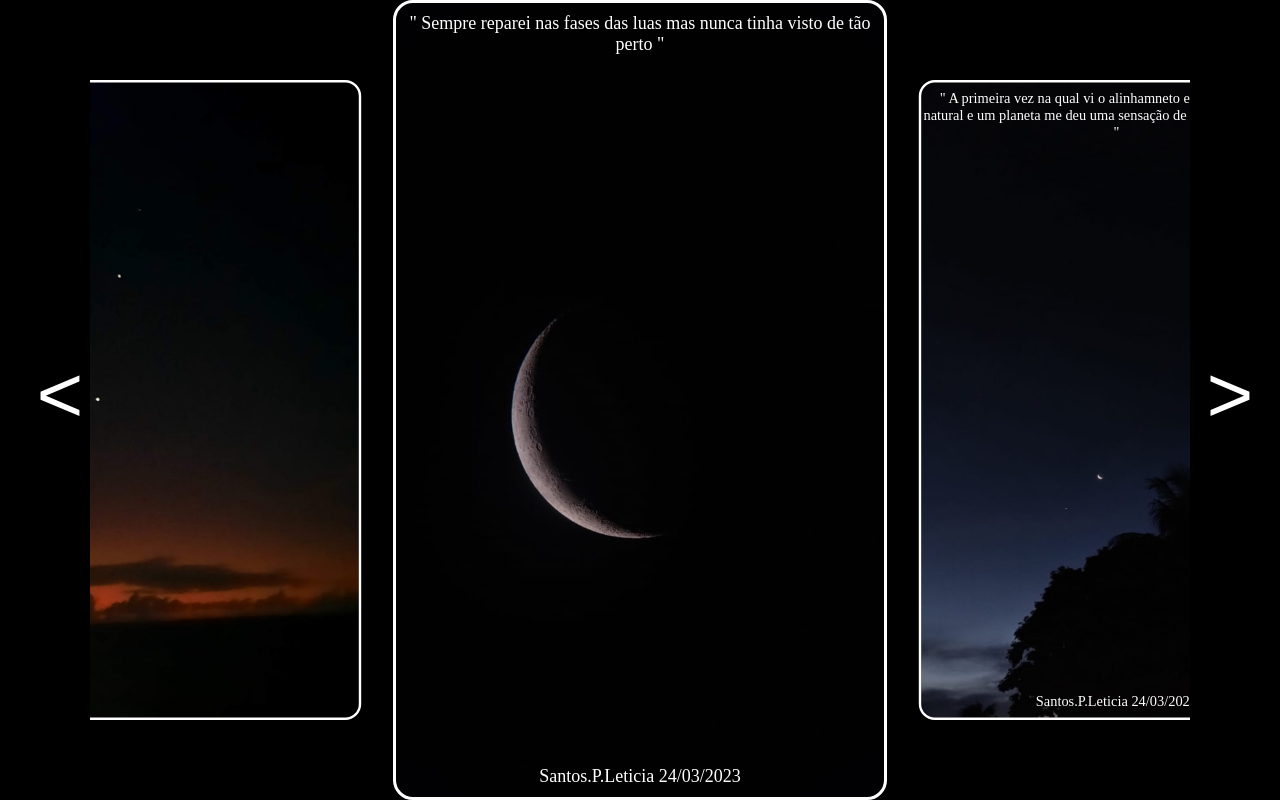
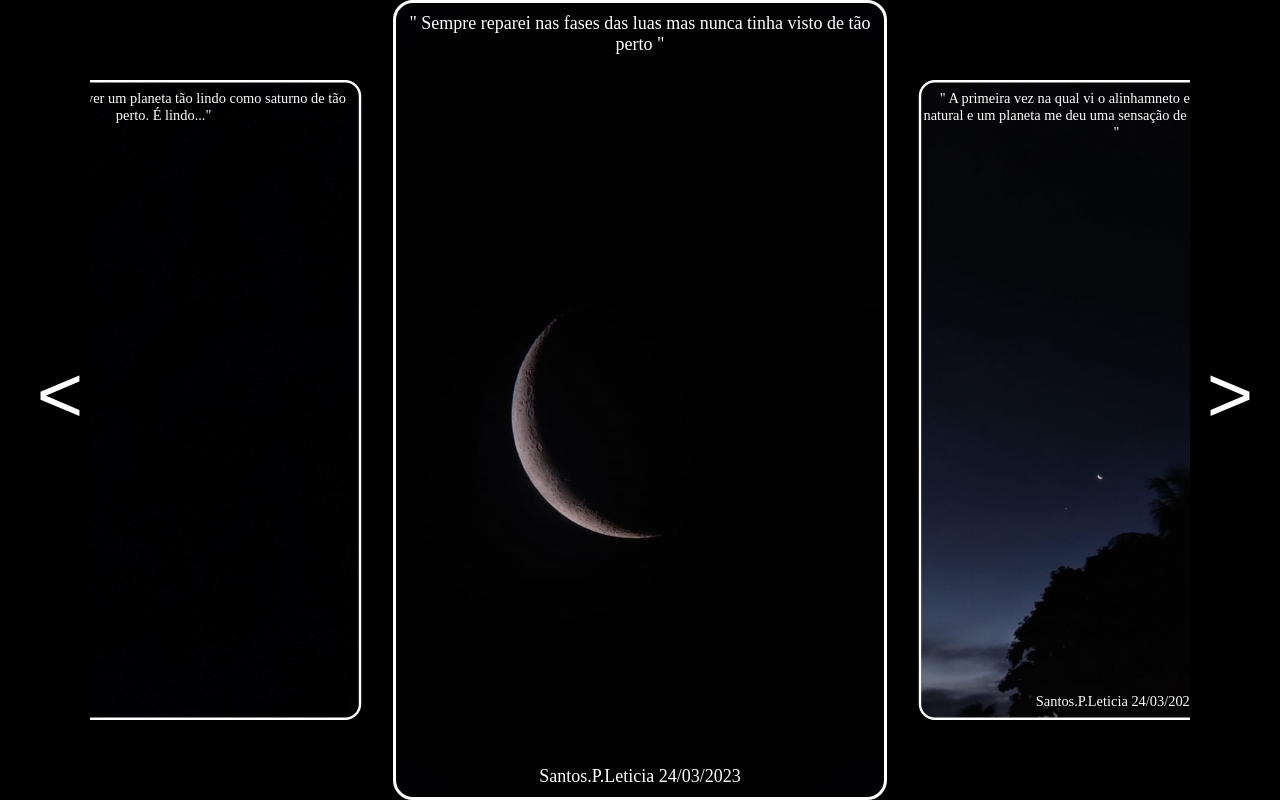
Before and after one commit to DeskyePK/Espacociencia, a plain HTML site: page Espaco.html in a window 1280 px wide. Drawn offline with nearby package versions, Linux system fonts and the light colour scheme.

Commit message:
Update Espaco.html

```diff
--- a/Espaco.html
+++ b/Espaco.html
@@ -79,6 +79,17 @@
               <!--  Santos.P.Leticia 11/05/2023 -->
             </div>
     </div>
+
+     <div class="item">
+            <img src="IMG-20230511-WA0091.jpg" alt="">
+            <div class="image-text">
+              "  Nunca imaginei ver um planeta tão lindo como saturno de tão perto. É lindo..."
+            </div>
+            <div class="image-textt">
+                <!--  Santos.P.Leticia 11/05/2023 -->
+
+            </div>
+            </div>
 
 
     <!--     CODIGO PARA ADICIONAR MAIS FOTOS E TEXTOS BASTA COPIAR E COLAR A CIMA :
```
